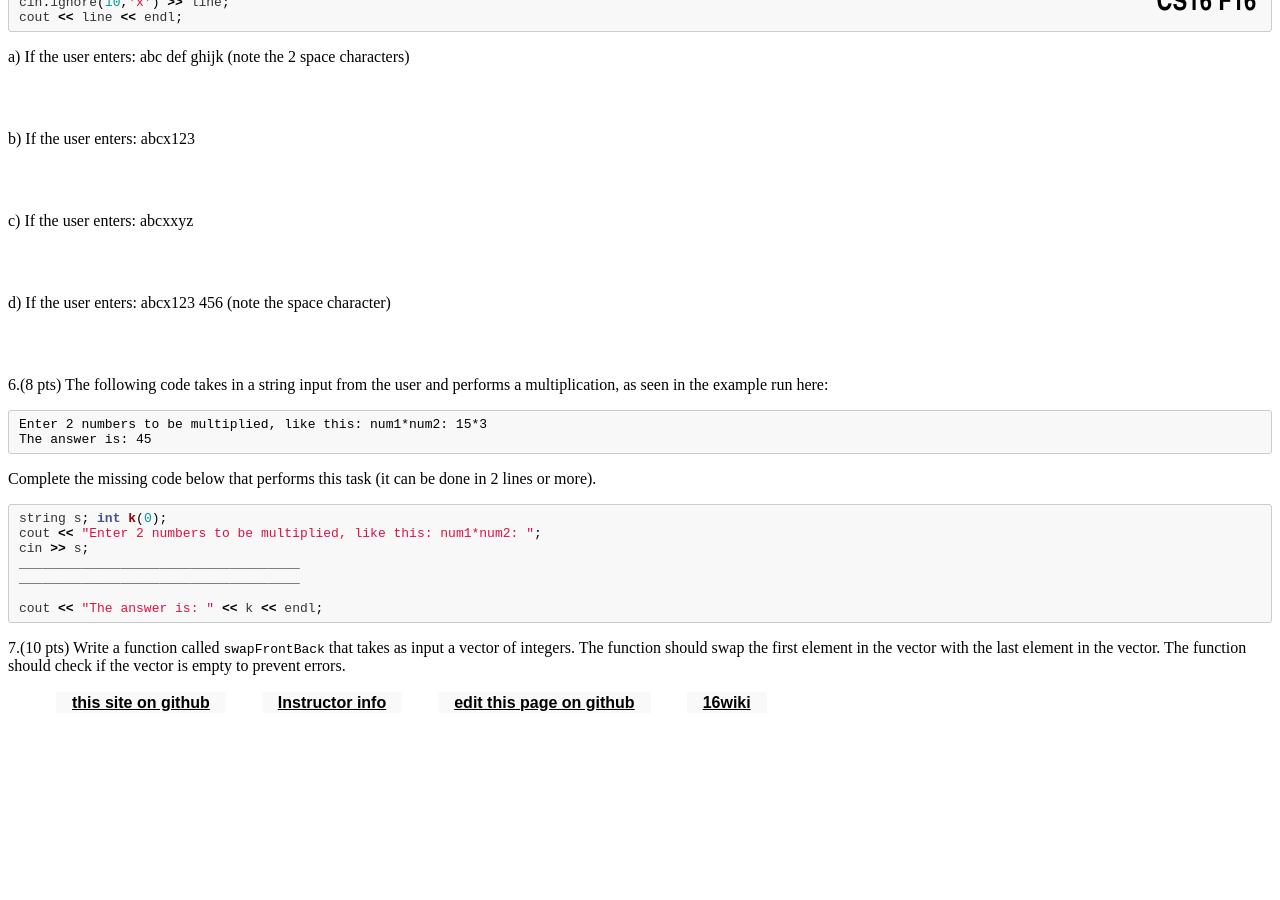
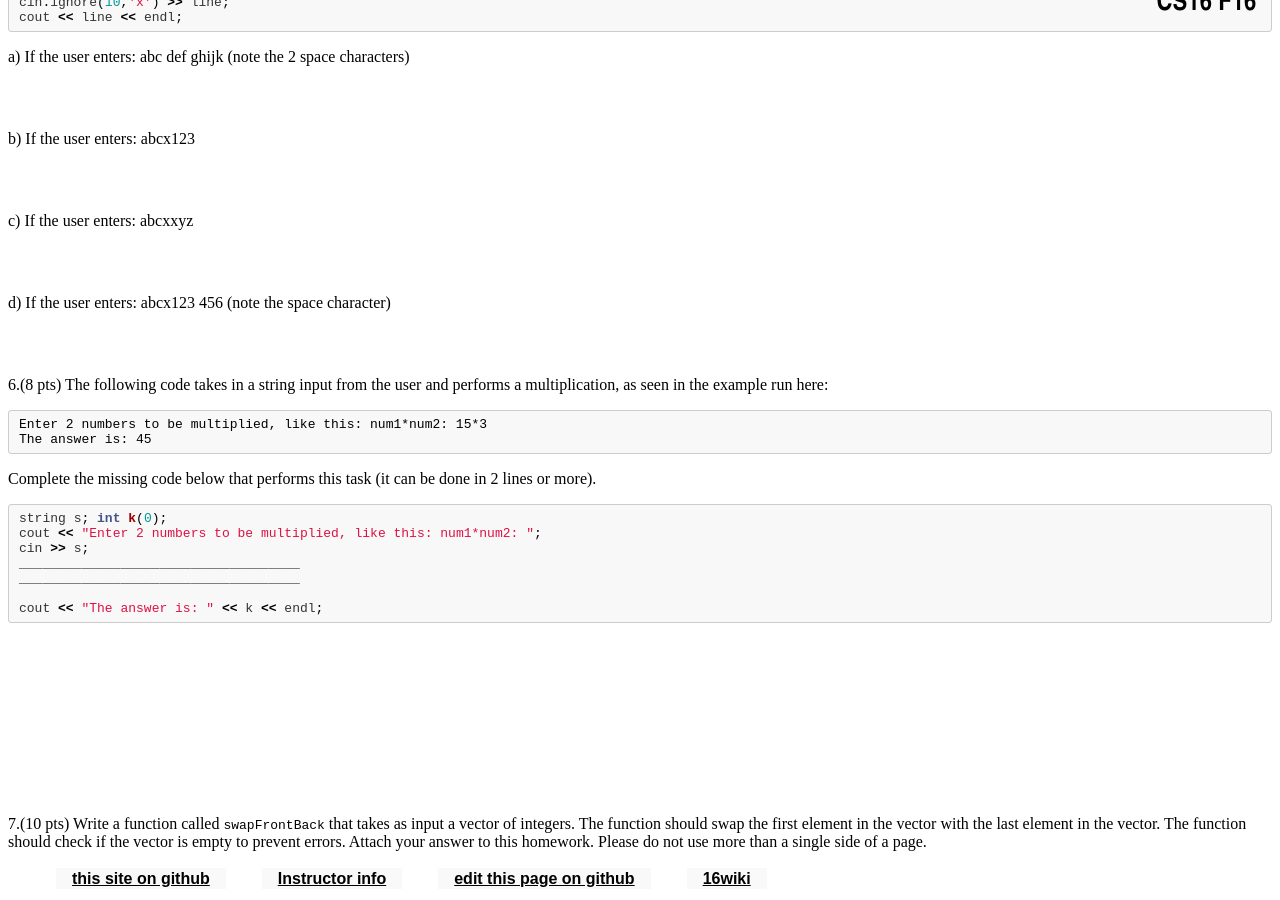
Before and after one commit to ucsb-cs16-s16/https-ucsb-cs16-s17.github.io, a Jekyll site: the page built from _hwk/h13.md, in a window 1280 px wide and 900 px high, scrolled down 1450 px. Built offline with Jekyll 4.4.1, drawn with Linux system fonts in a browser that asks for light colours; before the commit the page ends 2174 px from its top, so only the background shows below that.

Commit message:
new hw13

````diff
--- a/_hwk/h13.md
+++ b/_hwk/h13.md
@@ -76,5 +76,7 @@ ____________________________________
 cout << "The answer is: " << k << endl;
 ```
 </div>
+<div style="margin-bottom:12em"></div>
 
 7.(10 pts) Write a function called `swapFrontBack` that takes as input a vector of integers. The function should swap the first element in the vector with the last element in the vector. The function should check if the vector is empty to prevent errors.
+Attach your answer to this homework. Please do not use more than a single side of a page.
````
